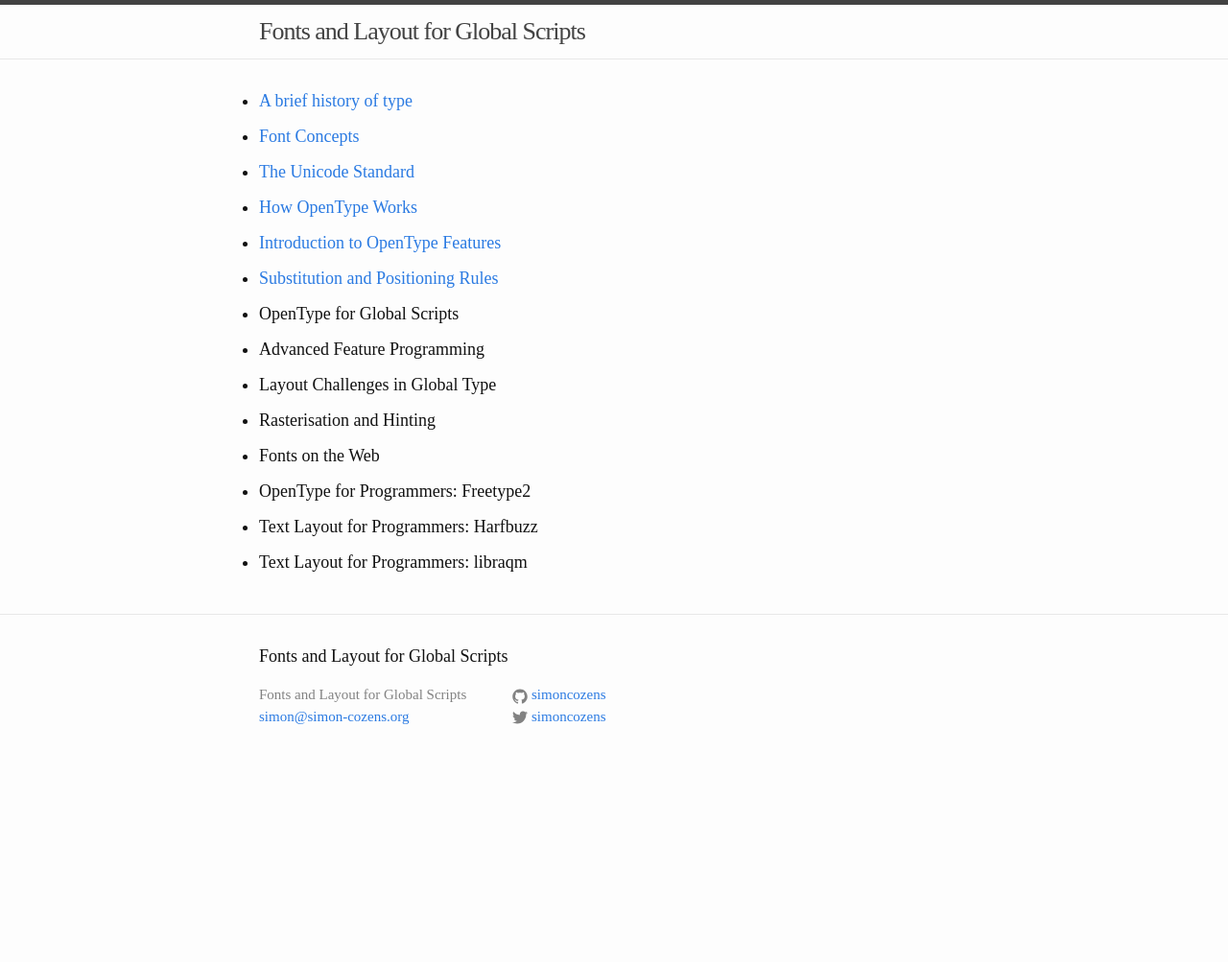
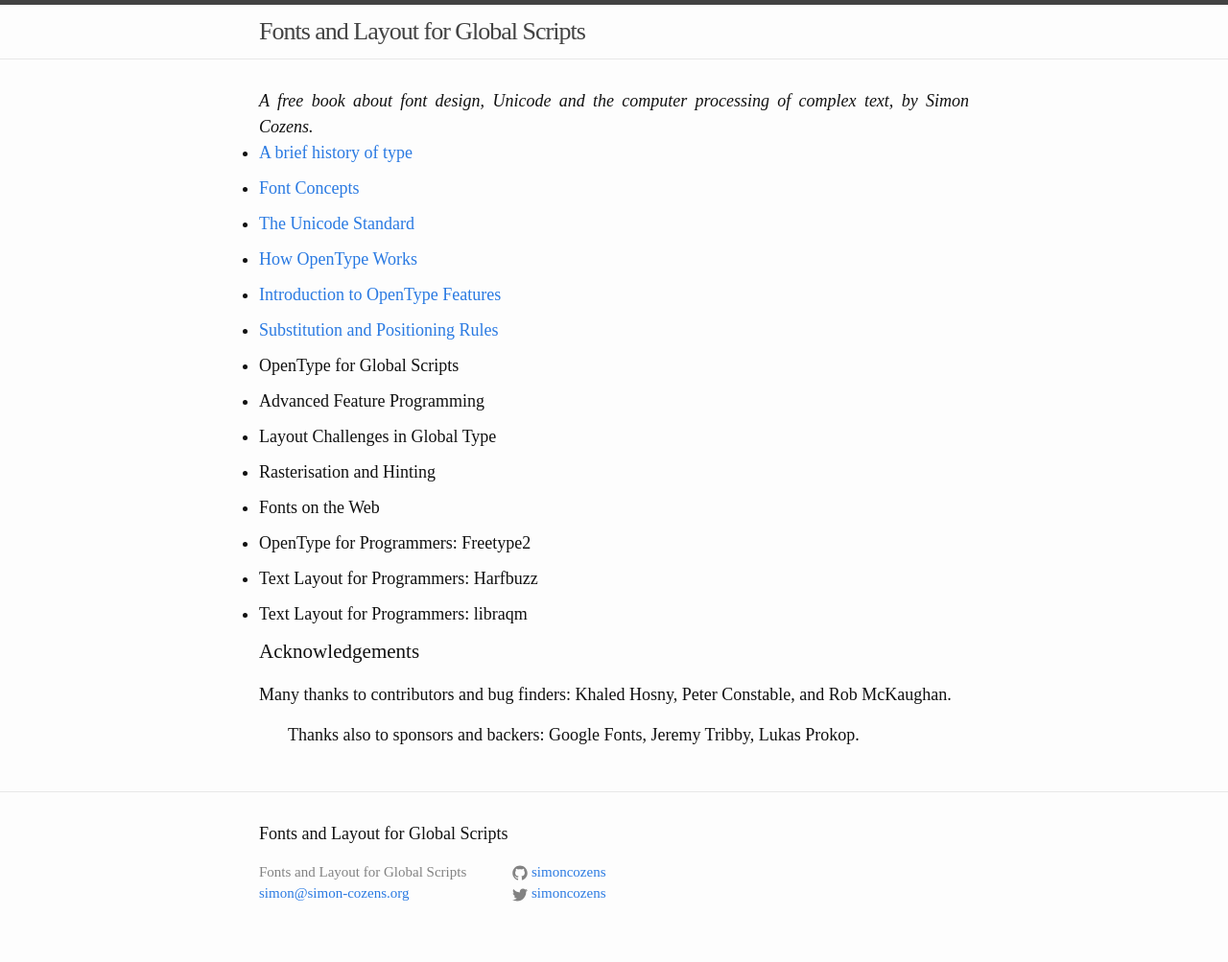
Before and after one commit to simoncozens/fonts-and-layout, a Jekyll site: the page built from index.html, in a window 1280 px wide. Shown: the whole page at 96% size. Built offline with Jekyll 4.4.1, drawn with Linux system fonts in a browser that asks for light colours; before the commit the page ends 900 px from its top, so only the background shows below that.

Commit message:
Front and back matter

```diff
--- a/index.html
+++ b/index.html
@@ -3,6 +3,8 @@ layout: default
 ---
 
 <div class="home">
+
+<i> A free book about font design, Unicode and the computer processing of complex text, by Simon Cozens.</i>
 
   <ul class="post-list">
 {% for chapter in site.data.chapters %}
@@ -15,4 +17,13 @@ layout: default
   </li>
 {% endfor %}
 </ul>
+
+<h3>Acknowledgements</h3>
+
+<p>
+  Many thanks to contributors and bug finders: Khaled Hosny, Peter Constable, and Rob McKaughan.
+</p>
+<p>
+  Thanks also to sponsors and backers: Google Fonts, Jeremy Tribby, Lukas Prokop.
+</p>
 </div>
```
